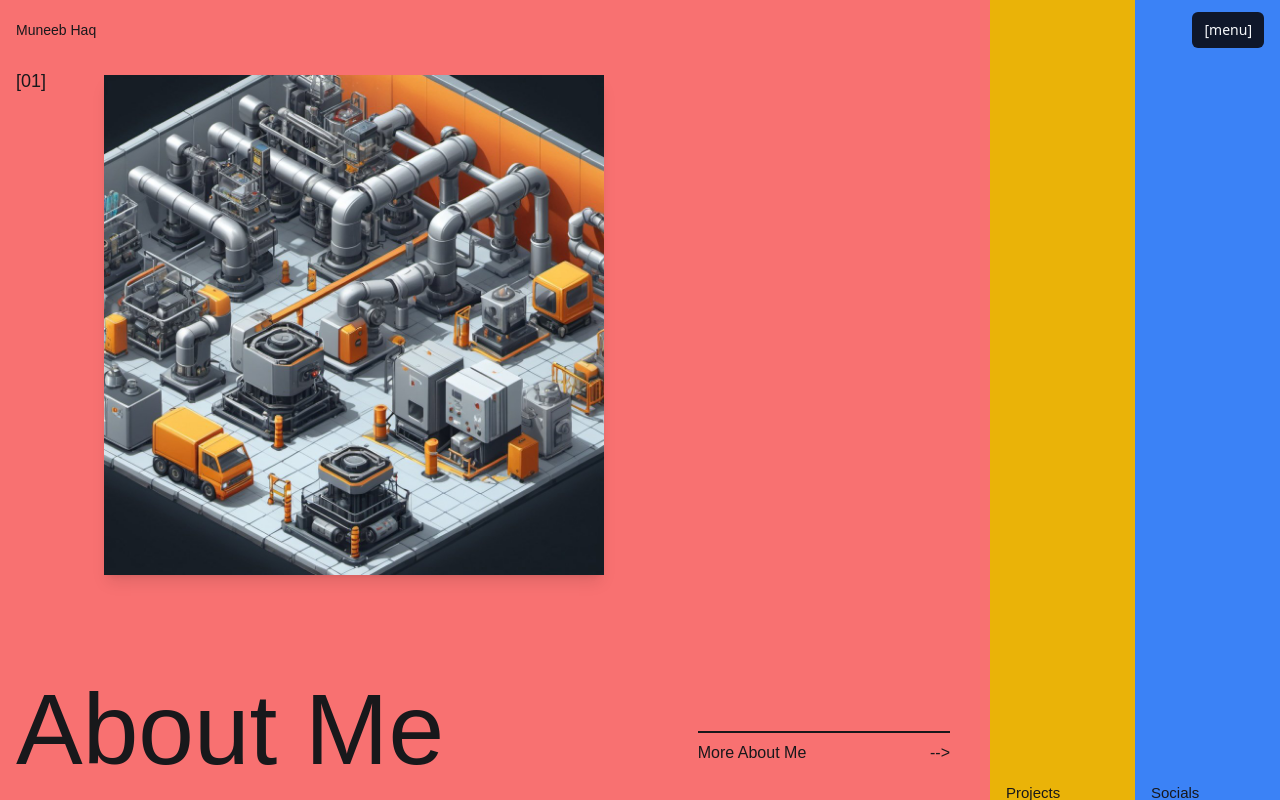
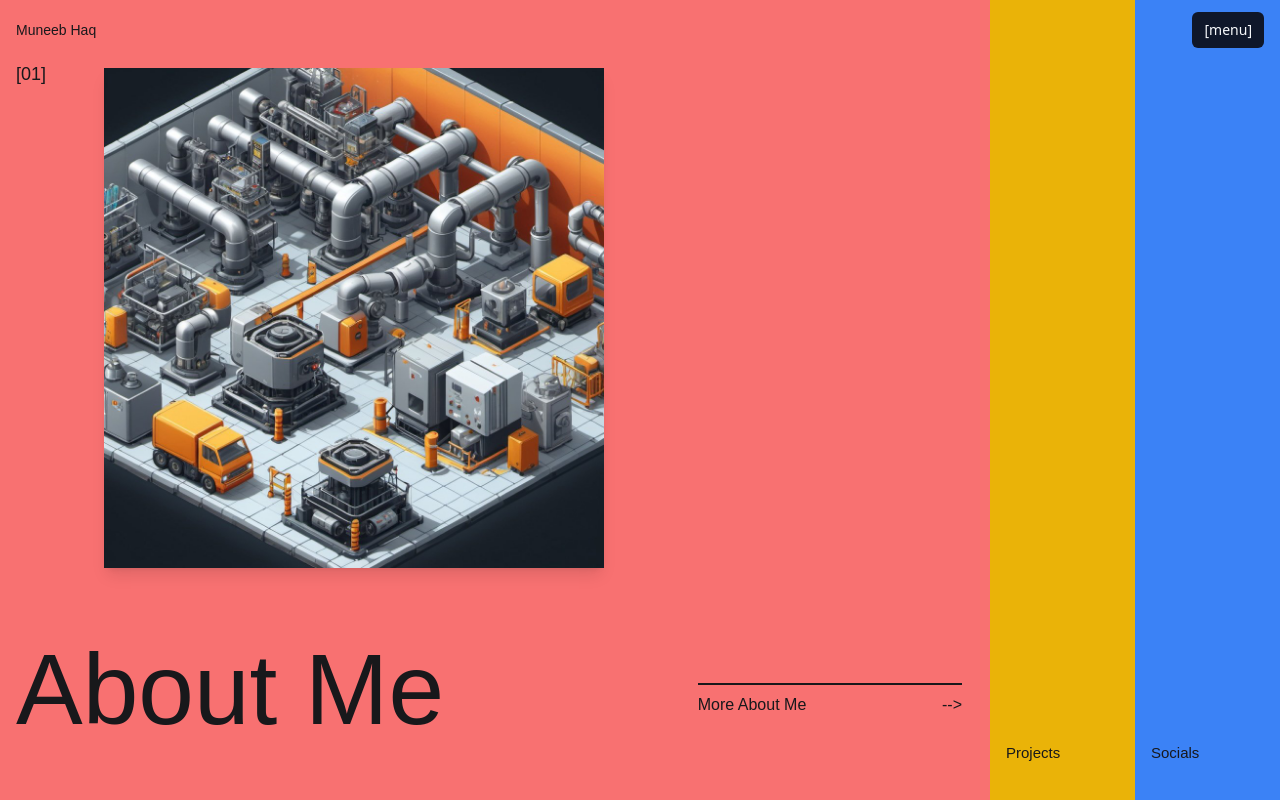
Before and after one commit to muh5329/Monkey-Factory, a Next.js app: page / in a window 1280 px wide. Built offline with nearby package versions, Linux system fonts and the light colour scheme.

Commit message:
fix bottom center div sizing

```diff
--- a/src/app/page.tsx
+++ b/src/app/page.tsx
@@ -60,20 +60,21 @@ const SlidingPage = (props: SlidingPage) => {
       }
       <div className="flex justify-between pl-4 ">
 
-        <div className="w-[60%] align-text-top text-[15px] " ref={subtitleRef}>
+        <div className="w-[60%] align-text-top  text-[15px] pb-10 " ref={subtitleRef}>
           {props.pageSubtitle}
         </div>
 
         {props.selected &&
-          <div className="pr-10 grid grid-rows-2 grid-cols-1 gap-1 w-[30%] ">
-            <div />
+          <div className="grid grid-rows-3 grid-flow-col gap-4 w-[30%] pr-7 ">
 
-            <div className=''>
+            <div className='row-span-1' />
+
+            <div className=' row-span-2'>
               {/* line of full width */}
               <div className="border border-zinc-900 " />
 
               {/* subtitle */}
-              <div className="flex justify-between pt-2 ">
+              <div className="flex justify-between pt-2 row-span-5 ">
 
                 <div className=" text-m ">
                   {props.linkTitle}
@@ -113,7 +114,7 @@ export default function HomePage() {
       if (page == ref) {
         gsap.to(page.current, { width: '100%' })
       } else {
-        gsap.to(page.current, { width: 160 })
+        gsap.to(page.current, { width: 180 })
       }
     }
 
```
